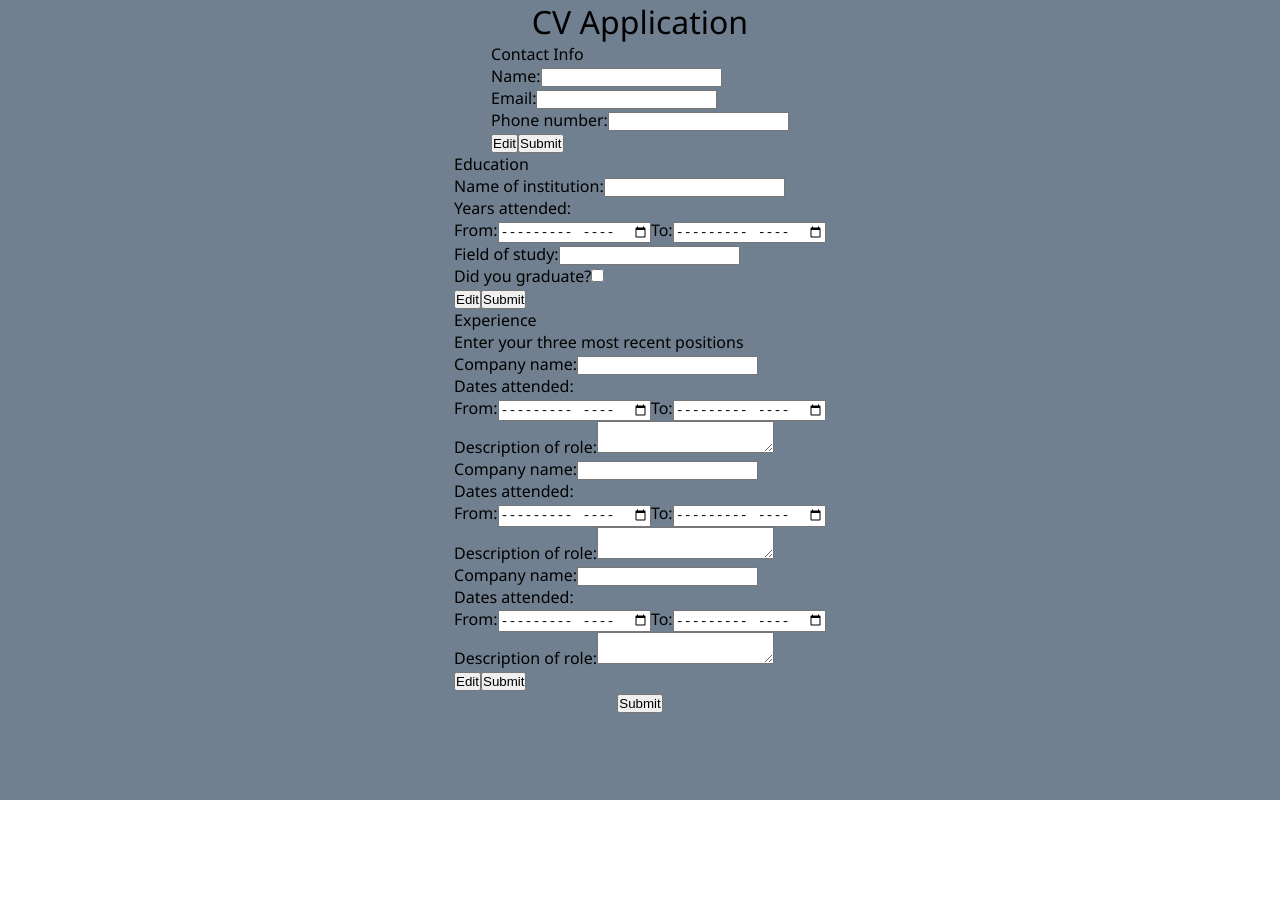
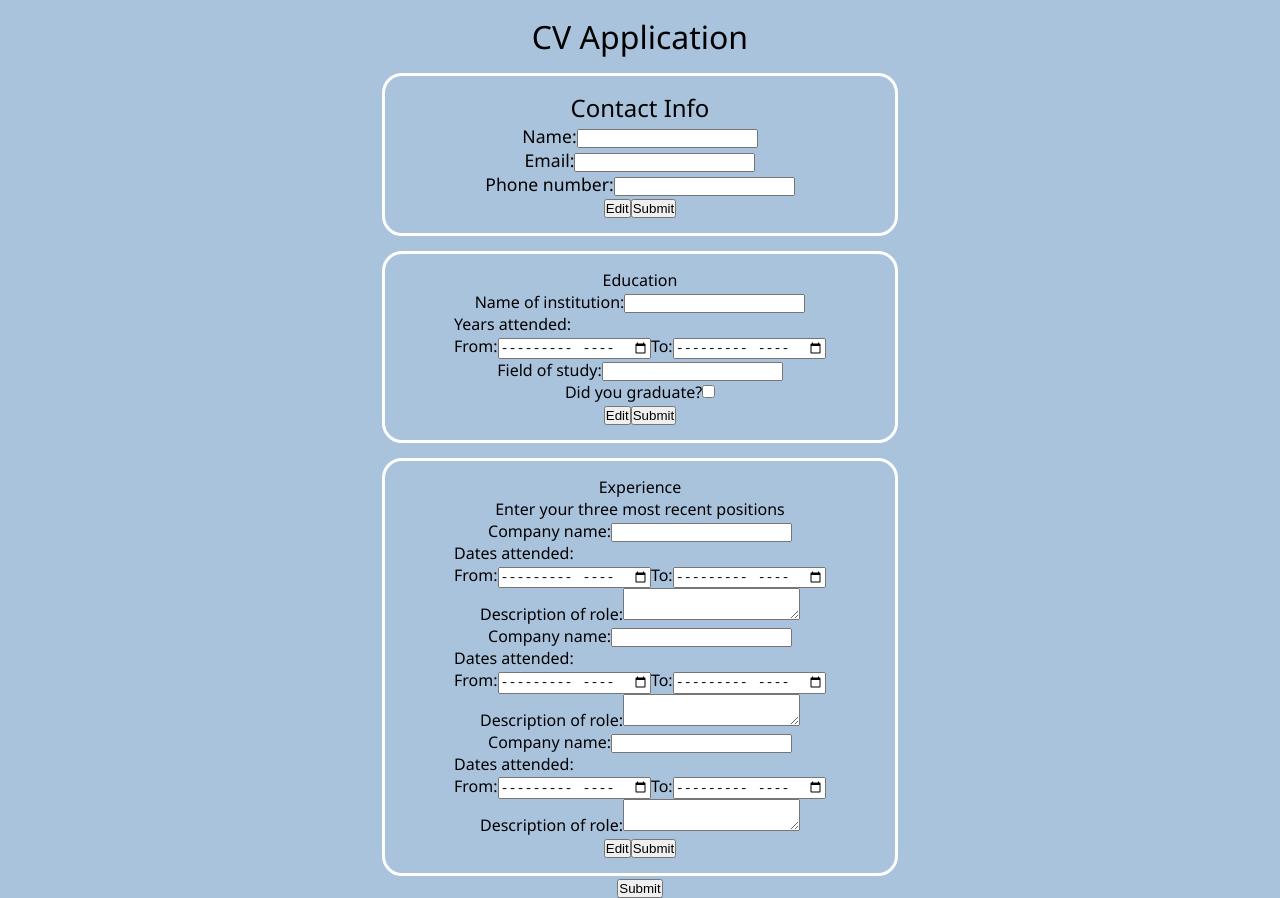
Before and after one commit to derek4987/cv-application, a React (Create React App) app: page / in a window 1280 px wide. Before the commit the page ends 800 px from the top, so only its background shows below. Built offline with nearby package versions, Linux system fonts and the light colour scheme.

Commit message:
initial minimal css

```diff
--- a/src/App.css
+++ b/src/App.css
@@ -16,7 +16,7 @@ button {
 }
 
 #bgApp {
-  background-color: rgb(112, 128, 144);
+  background-color: rgb(170, 195, 220);
   min-height: 100vh;
   min-width: 100vw;
   display: flex;
@@ -27,21 +27,47 @@ button {
 #pageContent {
   min-height: auto;
   width: 80vw;
-  background-color: rgb(112, 128, 144);
+  background-color: rgb(170, 195, 220);
   display: flex;
   flex-direction: column;
   align-items: center;
+  gap: 15px;
 }
 
 #appTitle {
   font-size: 2rem;
-
+  padding: 15px;
 }
 
 /* contact info component */
-
+#contactInfoComponent {
+  border: 3px solid white;
+  border-radius: 20px;
+  padding: 15px 30px;
+  display: flex;
+  flex-direction: column;
+  align-items: center;
+  width: 450px;
+}
 
 /* education component */
-
+#educationComponent {
+  border: 3px solid white;
+  border-radius: 20px;
+  padding: 15px 30px;
+  display: flex;
+  flex-direction: column;
+  align-items: center;
+  width: 450px;
+}
 
 /* experience component */
+#experienceComponent {
+  border: 3px solid white;
+  border-radius: 20px;
+  padding: 15px 30px;
+  display: flex;
+  flex-direction: column;
+  align-items: center;
+  width: 450px;
+}
--- a/src/App.js
+++ b/src/App.js
@@ -19,7 +19,7 @@ function App() {
         <div id='educationComponent'>
           <Education title="Education" />
         </div>
-        <div id='ExperienceComponent'>
+        <div id='experienceComponent'>
           <Experience title="Experience" />
         </div>
       </div>
--- a/src/components/ContactInfo.js
+++ b/src/components/ContactInfo.js
@@ -9,18 +9,18 @@ function ContactInfo(props) {
 
     return (
     	<>
-    	<div className='componentTitle'>{props.title}</div>
+    	<div className='ciComponentTitle'>{props.title}</div>
     	<div>
-				<label>Name:</label>
-				<input type='text' pattern='[a-zA-Z]*' />
+				<label className='ciLabel'>Name:</label>
+				<input id='ciName' type='text' pattern='[a-zA-Z]*' />
     	</div>
 			<div>
-				<label>Email:</label>
-				<input type='email' />
+				<label className='ciLabel'>Email:</label>
+				<input id='ciEmail' type='email' />
     	</div>
 			<div>
-				<label>Phone number:</label>
-				<input type='number' minLength='10' maxLength='10'/>
+				<label className='ciLabel'>Phone number:</label>
+				<input id='ciNumber' type='number' minLength='10' maxLength='10'/>
     	</div>
 			<div>
 				<EditButton title="Edit" />
--- a/src/components/styles/contactInfo.css
+++ b/src/components/styles/contactInfo.css
@@ -0,0 +1,9 @@
+/* ContactInfo module CSS */
+
+.ciComponentTitle {
+    font-size: 1.5rem;
+}
+.ciLabel {
+    font-size: 1.1rem;
+
+}
```
